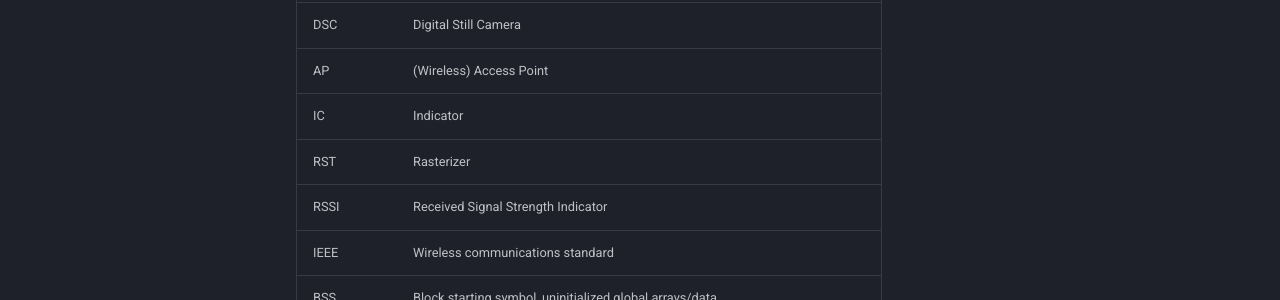
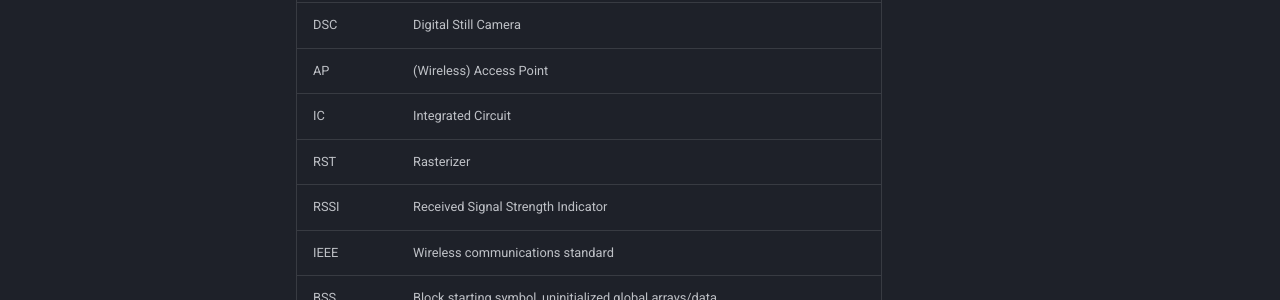
Before and after one commit to fujihack/wiki, an MkDocs documentation site: the page built from docs/words.md, in a window 1280 px wide and 900 px high, scrolled down 505 px. Shown: the part 266-566 px from the top of the window. Built offline with MkDocs 1.6.1 and Material for MkDocs 9.7.7, drawn with Linux system fonts in a browser that asks for light colours; comment, search, counter and statistics services are not loaded.

Commit message:
dumb typo

```diff
--- a/docs/words.md
+++ b/docs/words.md
@@ -14,7 +14,7 @@
 | SDIO | Secure Digital Input Output (https://en.wikipedia.org/wiki/SD_card#SDIO_cards)|
 | DSC | Digital Still Camera |
 | AP | (Wireless) Access Point |
-| IC | Indicator |
+| IC | Integrated Circuit |
 | RST | Rasterizer |
 | RSSI | Received Signal Strength Indicator |
 | IEEE | Wireless communications standard |
```
